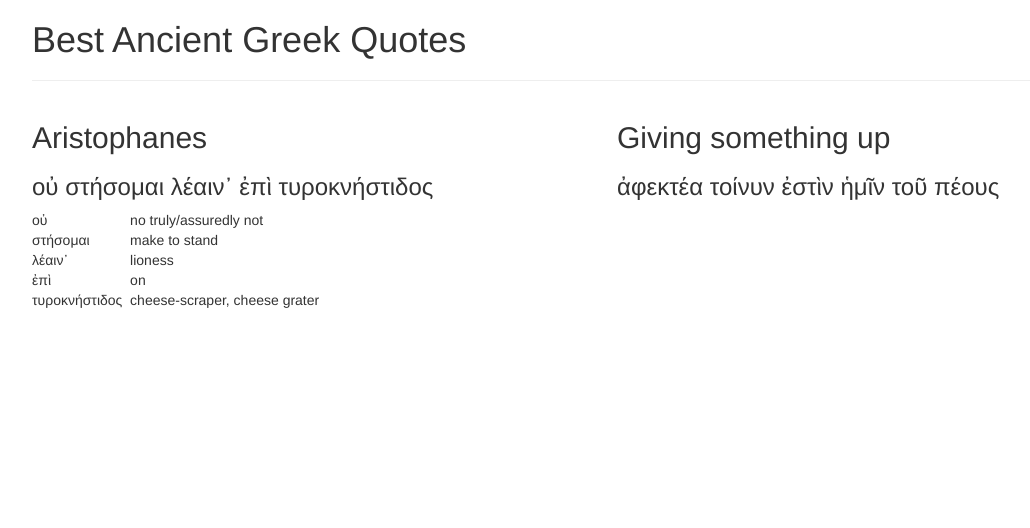
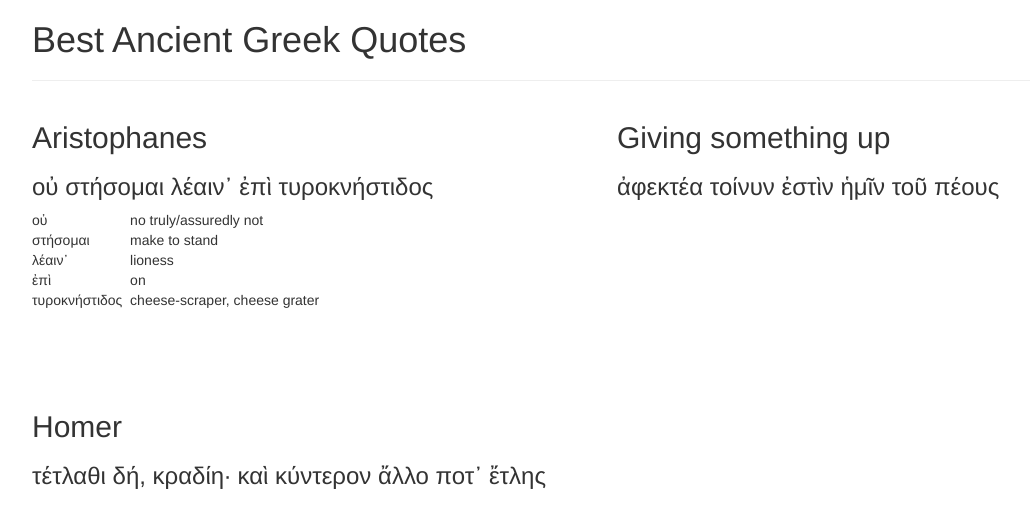
Before and after one commit to GailBowen/StaticWebApp, a plain HTML site: page index.html in a window 1280 px wide. Shown: the whole page, without its empty margins (38-1068 px from the left). Drawn offline with nearby package versions, Linux system fonts and the light colour scheme.

Commit message:
τέτλαθι δή, κραδίη· καὶ κύντερον ἄλλο ποτ᾿ ἔτλης

```diff
--- a/index.html
+++ b/index.html
@@ -47,6 +47,18 @@
         </div>
 
       </div>
+      <br/>
+      <br/>
+      <br/>
+      <br/>
+      <div class="row">
+        <div class="col-xs-12 col-sm-6">
+
+          <h2>Homer</h2>
+          <h3>τέτλαθι δή, κραδίη· καὶ κύντερον ἄλλο ποτ᾿ ἔτλης</h3>
+
+        </div>
+      </div>
     </div>
 
     <!-- Bootstrap core JavaScript
```
